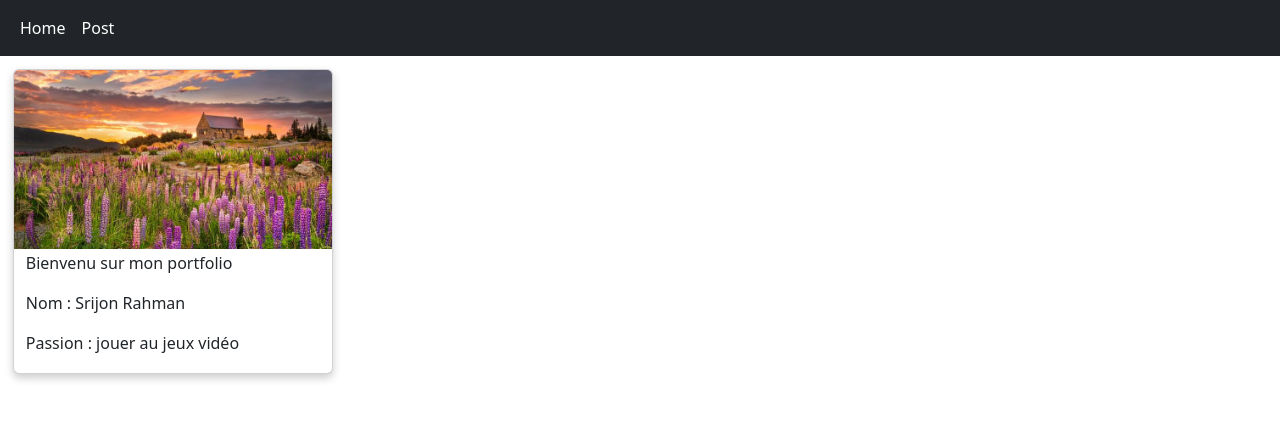
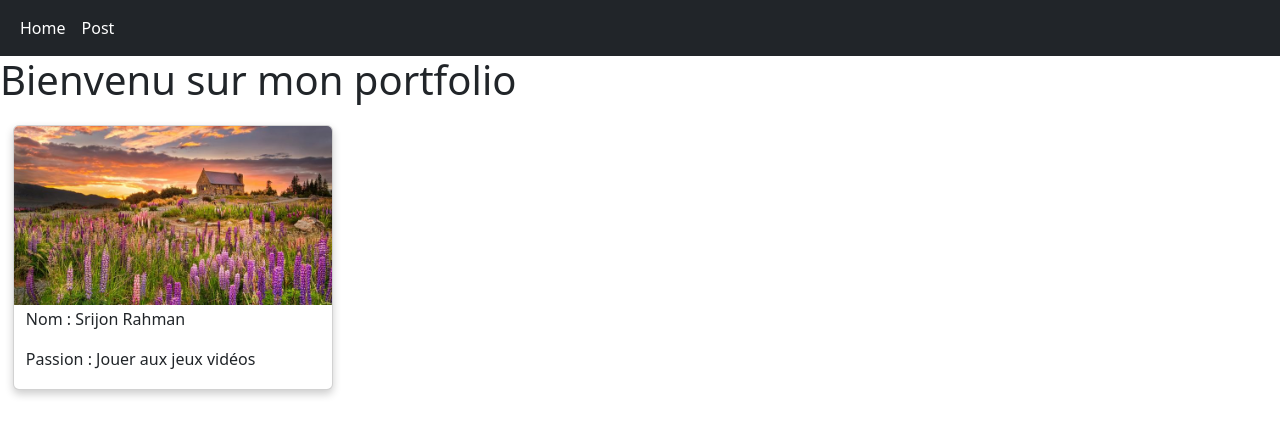
Before and after one commit to Srijon-pixel/m152-portfolio, a PHP site: page / in a window 1280 px wide. Shown: the top 436 px of the page. Run offline with PHP 8.4, Linux system fonts and the light colour scheme.

Commit message:
Update index.php

```diff
--- a/m152/index.php
+++ b/m152/index.php
@@ -1,6 +1,11 @@
 <!DOCTYPE html>
 <html lang="en">
-
+<!--
+Projet : Créer un portfolio
+Auteur : Srijon Rahman
+Date : 23.01.23
+Détail : Page d'accueil du site
+-->
 <head>
     <meta charset="UTF-8">
     <meta http-equiv="X-UA-Compatible" content="IE=edge">
@@ -25,14 +30,15 @@
                 </ul>
             </div>
         </nav>
+    <h1>Bienvenu sur mon portfolio</h1>
+
     </header>
     <main>
 <div class="card">
     <img src="./img/photo_profil.jpg" alt="photo">
     <div class="container">
-    <p>Bienvenu sur mon portfolio</p>
     <p>Nom : Srijon Rahman</p>
-    <p>Passion : jouer au jeux vidéo</p>
+    <p>Passion : Jouer aux jeux vidéos</p>
     </div>
 </div>
 
```
